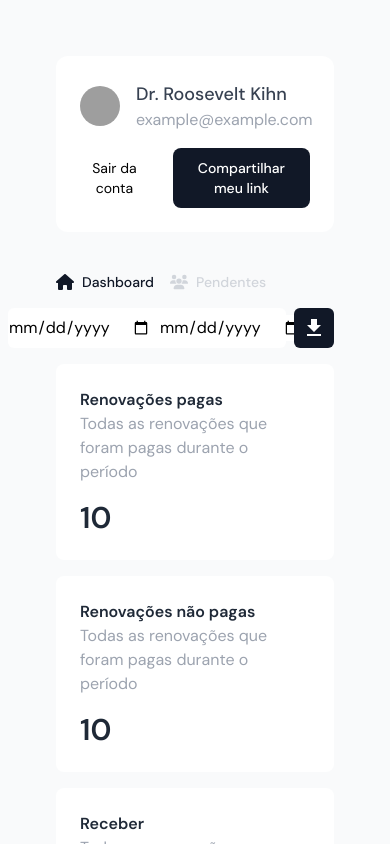
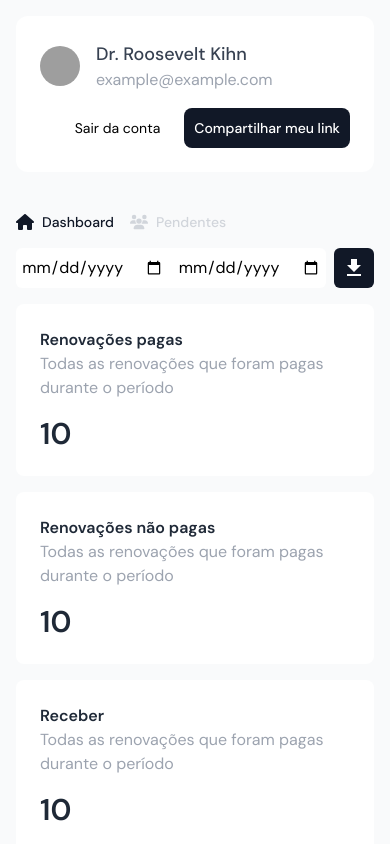
Before and after one commit to ALTHGA/althga-arcadex-promoter, a Next.js app: page / in a window 390 px wide. Built offline with nearby package versions, Linux system fonts and the light colour scheme; grey boxes are pictures that could not be loaded.

Commit message:
chore: fix responsive padding container

```diff
--- a/src/app/page.tsx
+++ b/src/app/page.tsx
@@ -7,7 +7,7 @@ import { Card } from "@/components/Card";
 
 export default function SalesPromoter() {
   return (
-    <div className="bg-gray-50 w-screen h-screen p-14 space-y-10 overflow-auto">
+    <div className="bg-gray-50 w-screen h-screen p-4 md:p-12 lg:p-14 space-y-10 overflow-auto">
       <header className="bg-white p-6 rounded-xl flex flex-wrap md:flex-nowrap items-center justify-between">
         <div className="flex items-center space-x-4">
           <img
```
